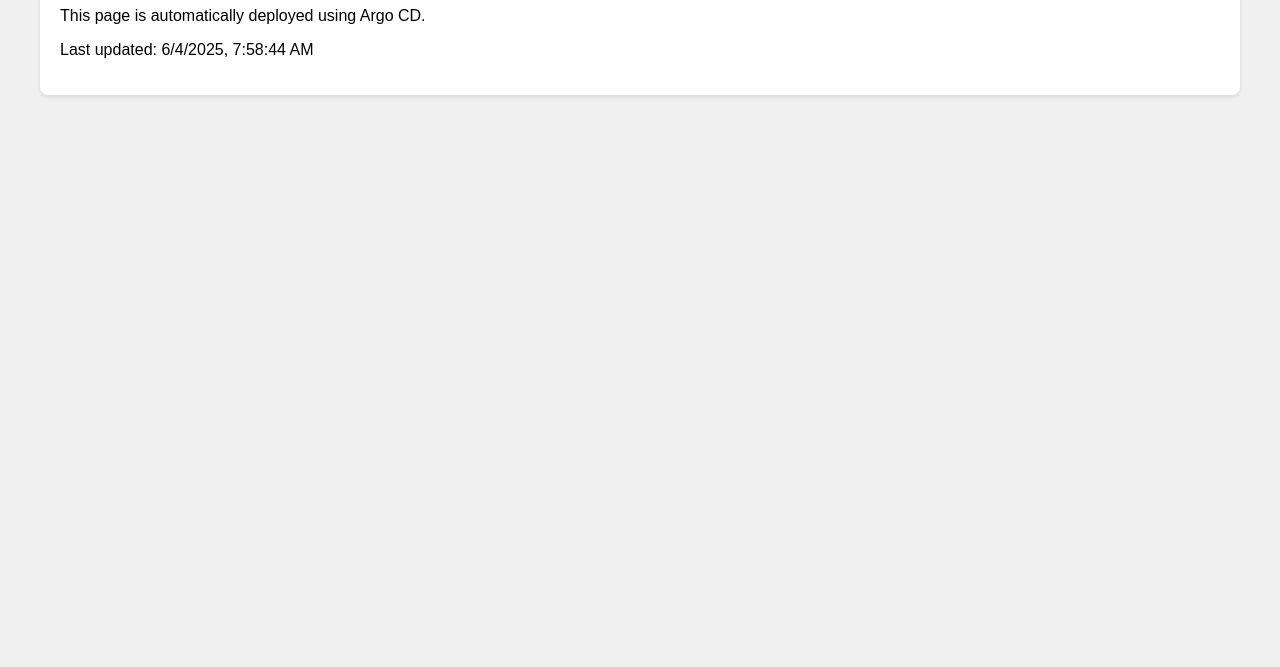
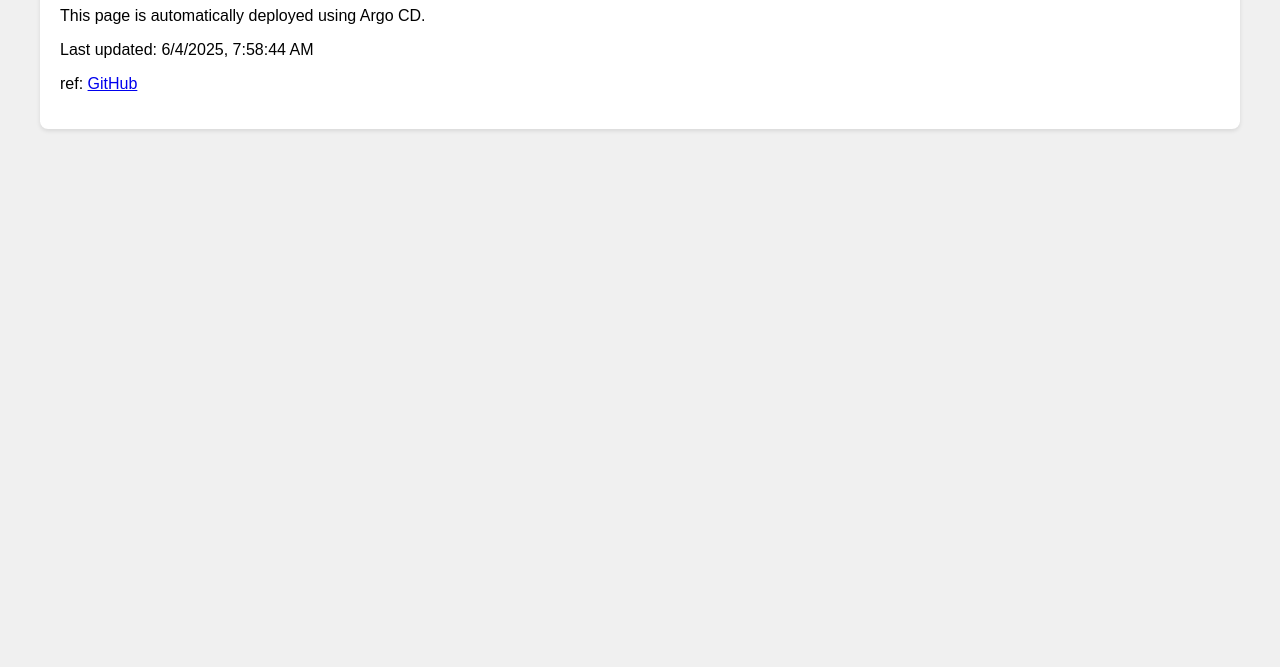
Before and after one commit to tedckh/my-argocd-app, a plain HTML site: page index.html in a window 1280 px wide. Shown: the part 133-800 px from the top of the page. Drawn offline with Linux system fonts and the light colour scheme.

Commit message:
feat: add github link

```diff
--- a/index.html
+++ b/index.html
@@ -12,7 +12,7 @@
         background-color: white;
         padding: 20px;
         border-radius: 8px;
-            box-shadow: 0 2px 4px rgba(0,0,0,0.1);
+        box-shadow: 0 2px 4px rgba(0, 0, 0, 0.1);
       }
       h1 {
         color: #2c3e50;
@@ -24,9 +24,11 @@
       <h1>Welcome to My Argo CD Demo!</h1>
       <p>This page is automatically deployed using Argo CD.</p>
       <p>Last updated: <span id="timestamp"></span></p>
+      <p>ref: <a href="https://github.com/tedckh/my-argocd-app" target="_blank">GitHub</a></p>
     </div>
     <script>
-        document.getElementById('timestamp').textContent = new Date().toLocaleString();
+      document.getElementById("timestamp").textContent =
+        new Date().toLocaleString();
     </script>
   </body>
 </html>
```
Also changed, not shown: 1 other file. Lines whose indentation alone changed are shown as unchanged.
